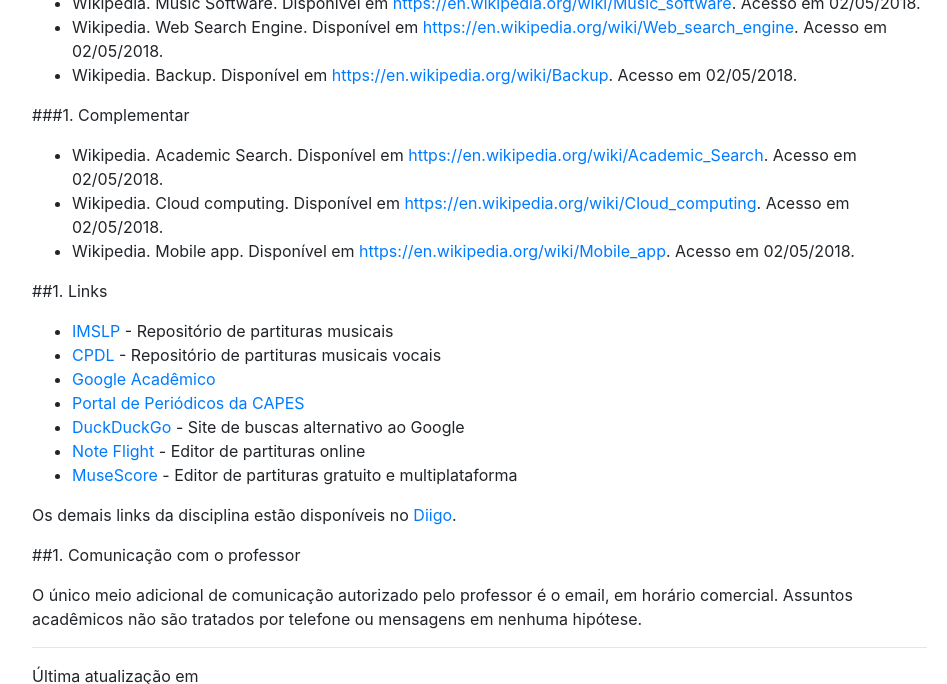
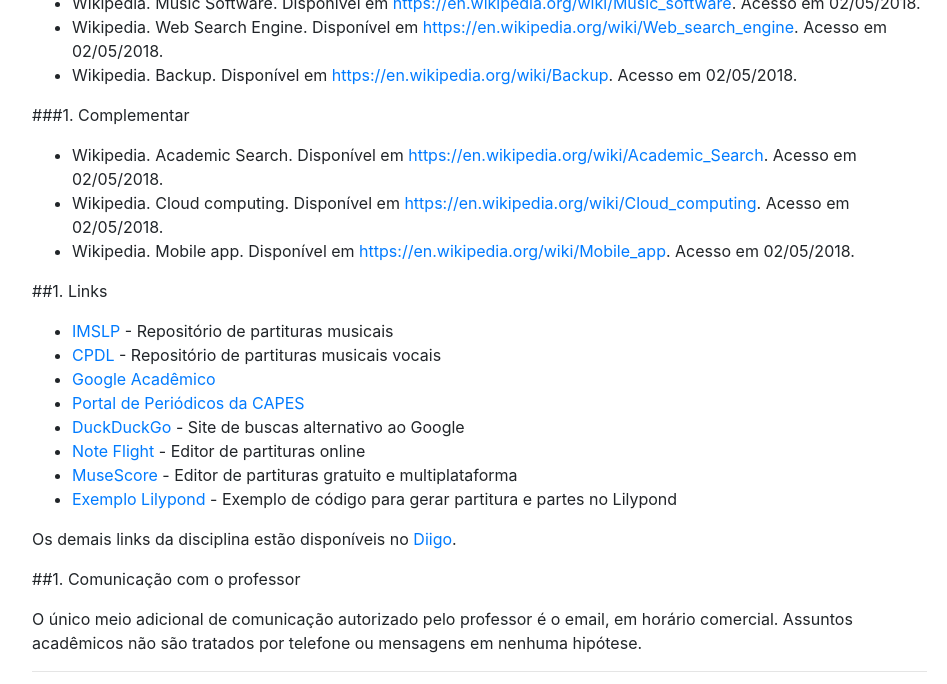
Before and after one commit to kroger/genosmus, a Jekyll site: the page built from _marcos/musa92.md, in a window 1280 px wide and 900 px high, scrolled down 3438 px, cut to the strip 0-684 px from the top of the window. Shown: the whole strip, without its empty margins (68-1015 px from the left). Built offline with Jekyll 4.4.1, drawn with Linux system fonts in a browser that asks for light colours; the table of contents is made by our own code.

Commit message:
Link para exemplo Lilypond

```diff
--- a/_marcos/musa92.md
+++ b/_marcos/musa92.md
@@ -152,6 +152,7 @@
 - [DuckDuckGo](http://duckduckgo.com/) - Site de buscas alternativo ao Google
 - [Note Flight](https://www.noteflight.com/home) - Editor de partituras online
 - [MuseScore](https://musescore.org/) - Editor de partituras gratuito e multiplataforma
+- [Exemplo Lilypond](http://lilybin.com/plkhuu/1) - Exemplo de código para gerar partitura e partes no Lilypond
 
 Os demais links da disciplina estão disponíveis no <a title="Links da
 disciplina MUSA92"
```
